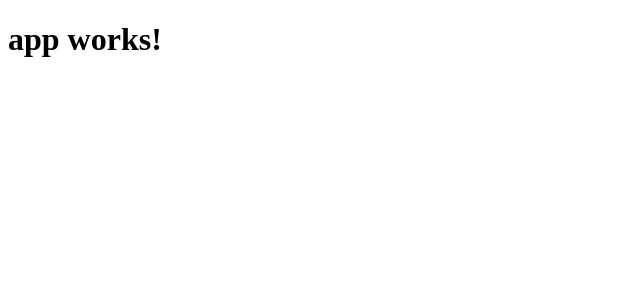
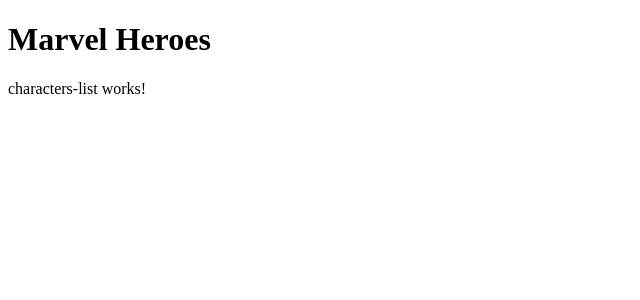
Before and after one commit to dmytroyarmak/angular2-marvel-heroes, an Angular app: page /characters in a window 1280 px wide. Shown: the top 300 px of the page, without its empty margins (0-640 px from the left). Built offline with nearby package versions, Linux system fonts and the light colour scheme.

Commit message:
Add dummy characters list component

```diff
--- a/src/app/app.component.html
+++ b/src/app/app.component.html
@@ -1,3 +1,4 @@
 <h1>
-  {{title}}
+  Marvel Heroes
 </h1>
+<router-outlet></router-outlet>
--- a/src/app/app.component.ts
+++ b/src/app/app.component.ts
@@ -5,6 +5,4 @@
   templateUrl: './app.component.html',
   styleUrls: ['./app.component.sass']
 })
-export class AppComponent {
-  title = 'app works!';
-}
+export class AppComponent {}
--- /dev/null
+++ b/src/app/app.routing.ts
@@ -0,0 +1,13 @@
+import { ModuleWithProviders } from '@angular/core';
+import { Routes, RouterModule } from '@angular/router';
+import { CharactersListComponent } from './characters-list/characters-list.component';
+
+const appRoutes: Routes = [
+  { path: 'characters', component: CharactersListComponent }
+];
+
+export const appRoutingProviders: any[] = [
+
+];
+
+export const routing: ModuleWithProviders = RouterModule.forRoot(appRoutes);
--- /dev/null
+++ b/src/app/characters-list/characters-list.component.html
@@ -0,0 +1,3 @@
+<p>
+  characters-list works!
+</p>
--- /dev/null
+++ b/src/app/characters-list/characters-list.component.ts
@@ -0,0 +1,15 @@
+import { Component, OnInit } from '@angular/core';
+
+@Component({
+  selector: 'app-characters-list',
+  templateUrl: './characters-list.component.html',
+  styleUrls: ['./characters-list.component.sass']
+})
+export class CharactersListComponent implements OnInit {
+
+  constructor() { }
+
+  ngOnInit() {
+  }
+
+}
--- a/src/index.html
+++ b/src/index.html
@@ -1,6 +1,7 @@
 <!doctype html>
 <html>
 <head>
+  <base href="/">
   <meta charset="utf-8">
   <title>MarvelHeroes</title>
   <base href="/">
```
Also changed, not shown: src/app/app.module.ts (+7 -3 lines), src/app/characters-list/characters-list.component.sass (added), 1 other file (tests, documents, lock files or other folders).
